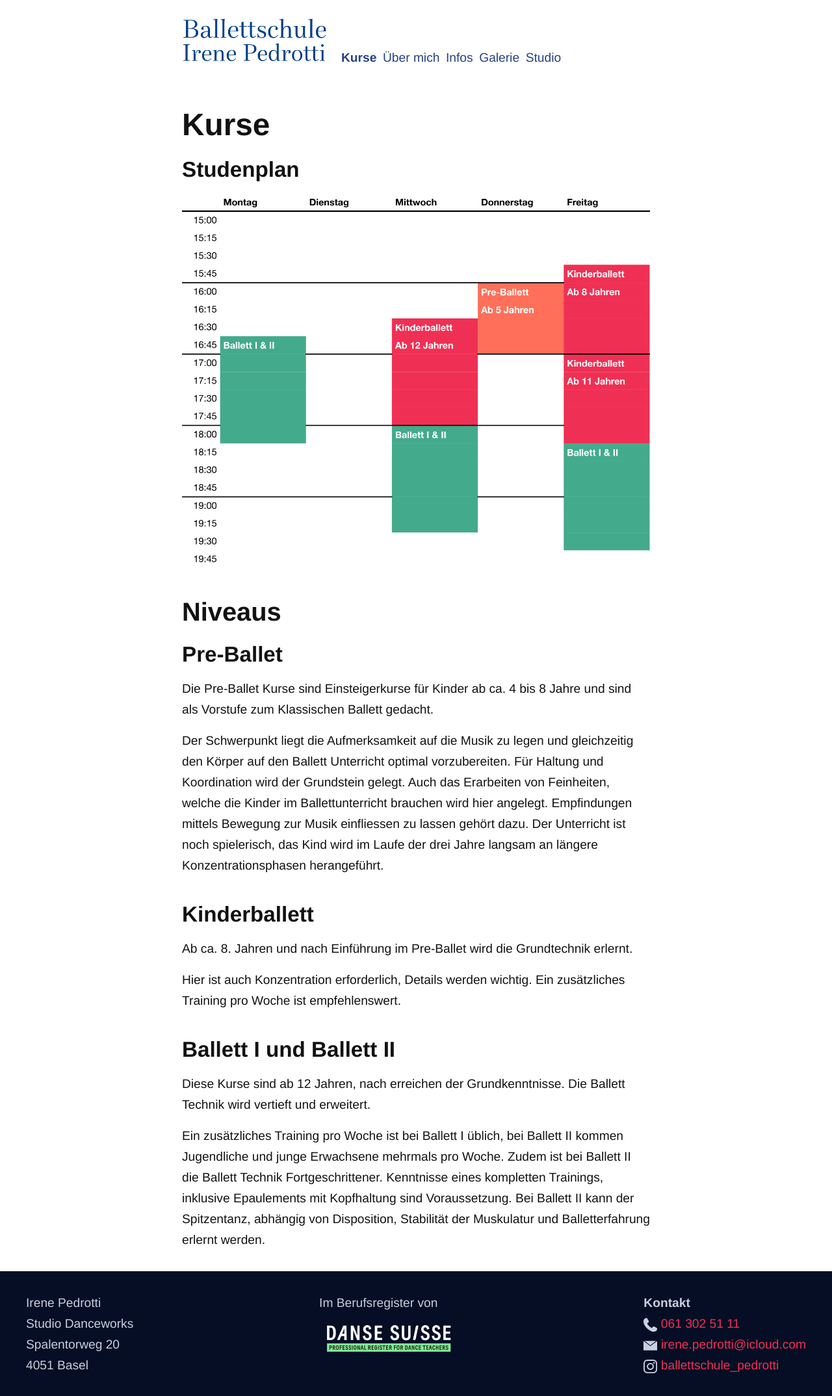
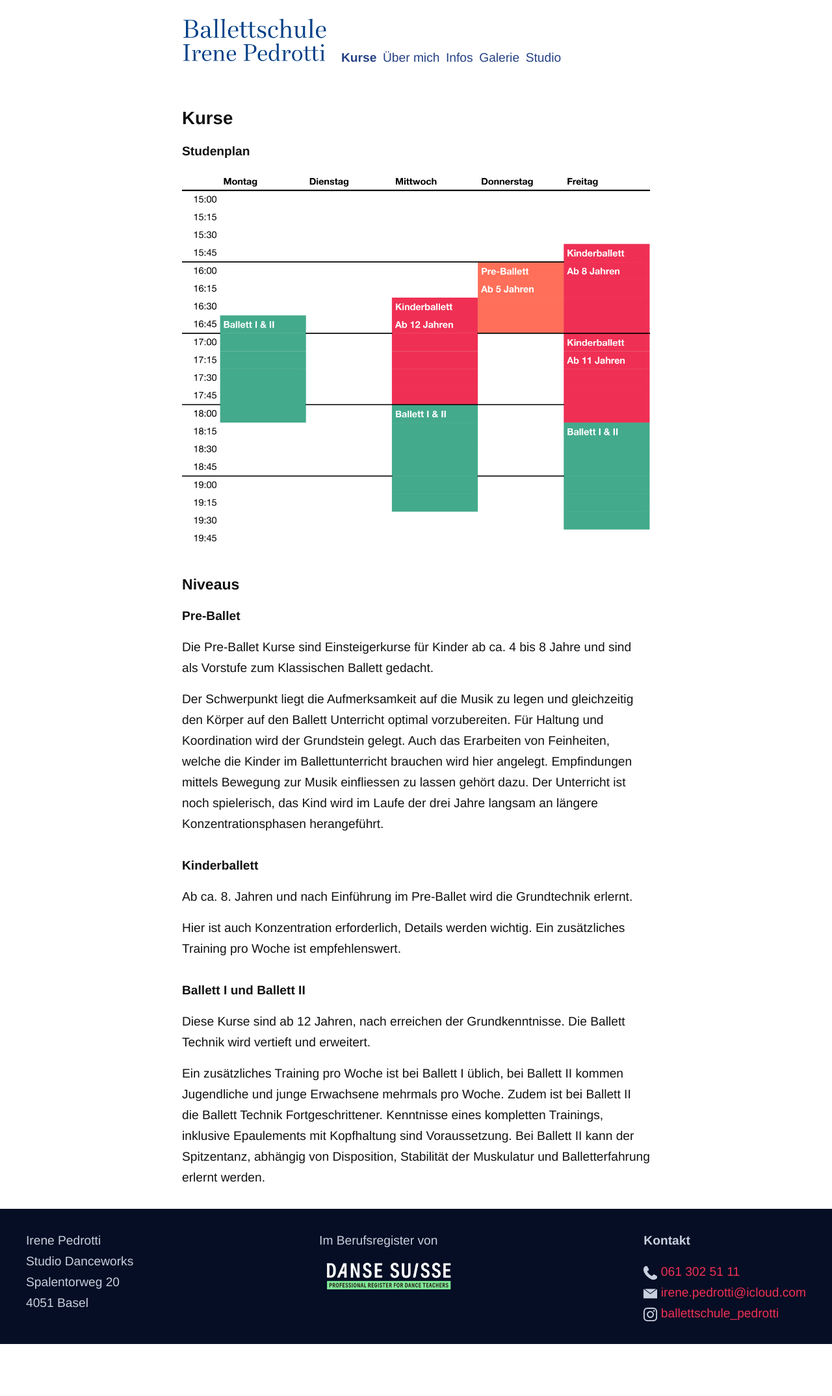
Before and after one commit to irenepedrotti/irenepedrotti.github.io, a Jekyll site: the page built from pages/kurse.md, in a window 1280 px wide. Shown: the whole page at 65% size. Built offline with Jekyll 4.4.1, drawn with Linux system fonts in a browser that asks for light colours; after the commit the page ends 2068 px from its top, so only the background shows below that.

Commit message:
Make headings smaller

```diff
--- a/_includes/site-footer.html
+++ b/_includes/site-footer.html
@@ -13,7 +13,7 @@
       <img id="dansesuisse" src="/assets/DS_LOGO_teachers_weiss.png">
     </div>
     <div>
-      <h6>Kontakt</h6>
+      <h3>Kontakt</h3>
       <p>
         {% include icon.html id="phone" title="tel" %} <a href="tel:{{ site.phone }}">{{ site.phone_human }}</a> <br>
         {% include icon.html id="email" title="email" %} <a href="mailto:{{ site.email }}">{{ site.email }}</a> <br>
--- a/_sass/_typography.scss
+++ b/_sass/_typography.scss
@@ -29,7 +29,7 @@ h3,
 h4,
 h5,
 h6 {
-  --baselines: 3;
+  --baselines: 2;
   --beneath: 1;
   --baseline-shift: calc(calc(calc(var(--baselines) * 1rem) - 1cap) / 2);
   --baseline-push: calc(calc(var(--beneath) * 1rem) - var(--baseline-shift));
@@ -85,27 +85,30 @@ ol+h3 {
 
 /* Heading sizing modular scale */
 h1 {
-  font-size: 2.986rem;
+  font-size: 1.728rem;
 }
 
 h2 {
-  font-size: 2.488rem;
+  font-size: 1.44rem;
 }
 
 h3 {
-  font-size: 2.074rem;
+  font-size: 1.2rem;
 }
 
 h4 {
-  font-size: 1.728rem;
+  font-size: 1rem;
 }
 
 h5 {
-  font-size: 1.44rem;
+  font-size: 1rem;
+  font-weight: map-get($bodytype, normal);
 }
 
 h6 {
-  font-size: 1.2rem;
+  font-size: 1rem;
+  font-weight: map-get($bodytype, normal);
+  font-style: map-get($bodytype, italic);
 }
 
 /* Additional typographic element styling */
```
